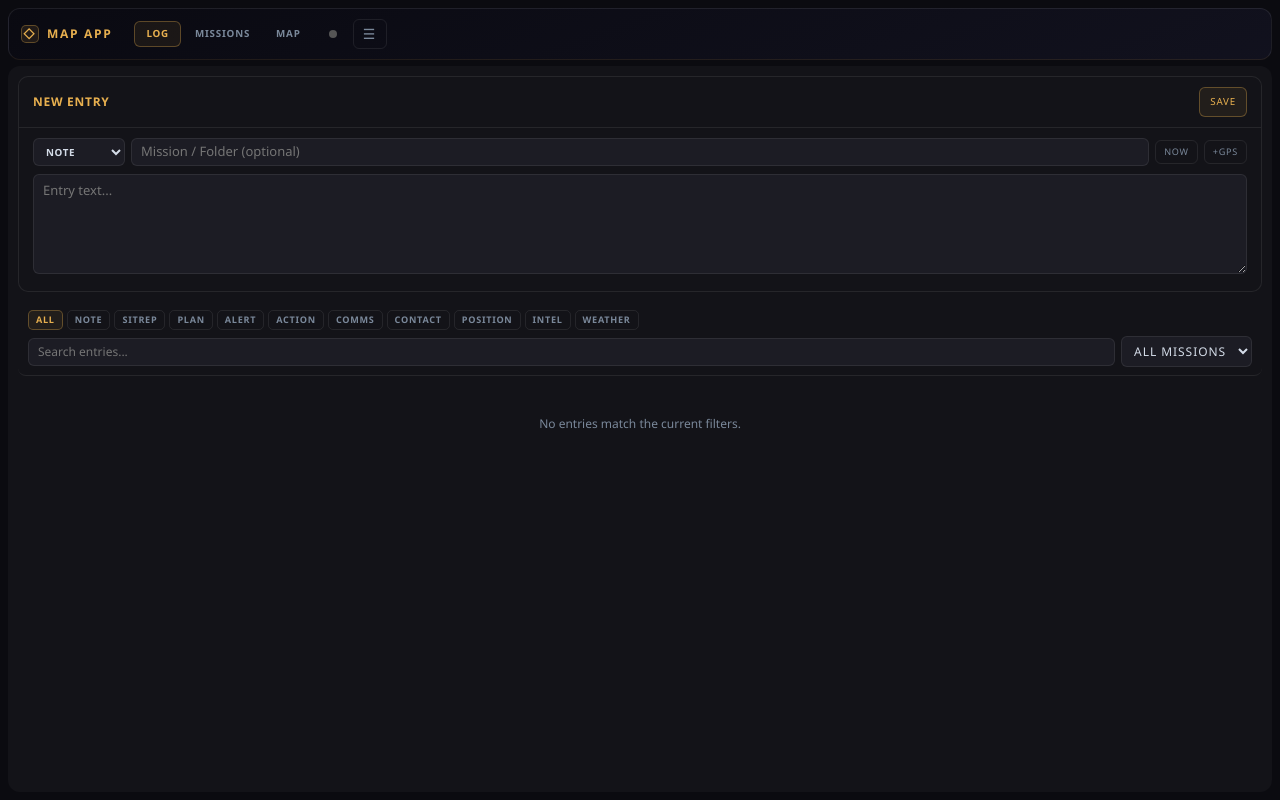
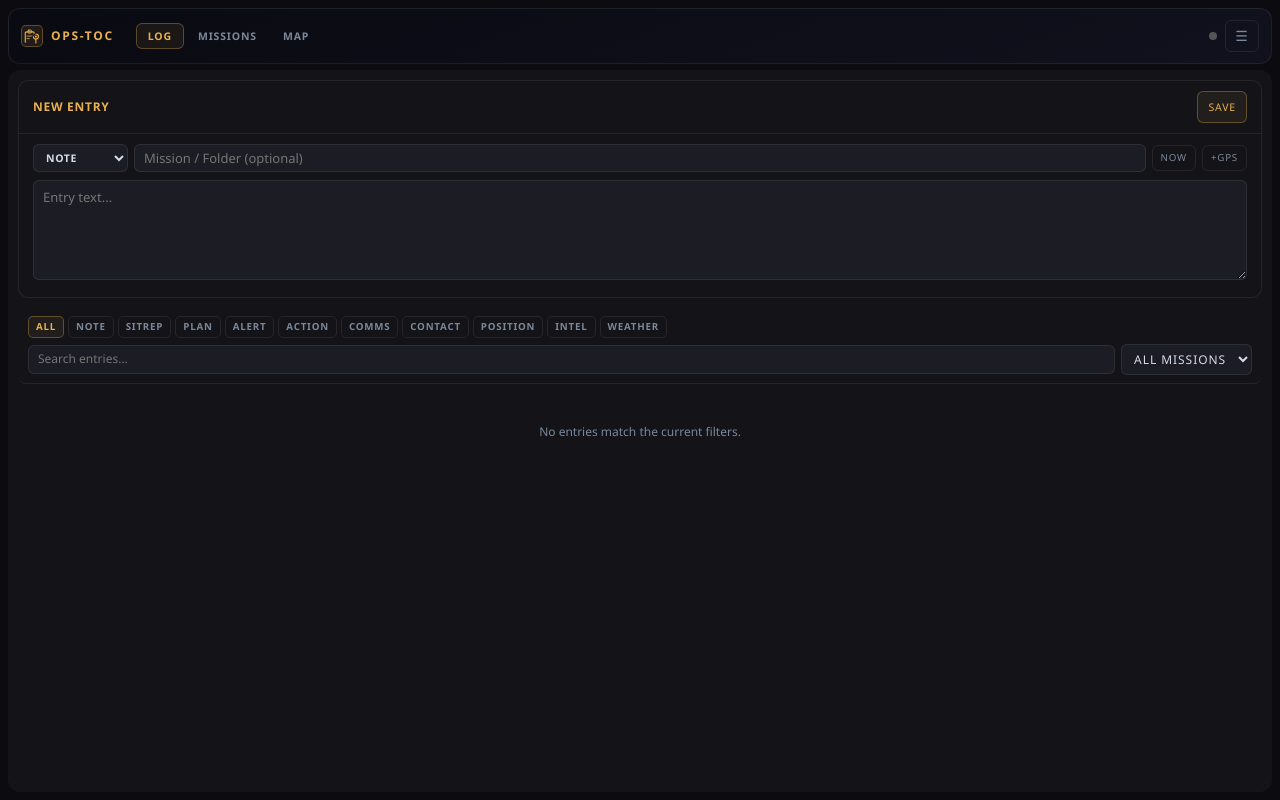
Before and after one commit to Slofi/ops-toc, a Flask app: page / in a window 1280 px wide. Run offline with Flask 3, Linux system fonts and the light colour scheme; data that the repository does not hold is empty; parts of the project's set-up code (start-up, migrations or seed data) failed here and were passed over; some libraries are stand-ins or nearby versions.

Commit message:
UI polish: rename to OPS-TOC, larger font, burger/GPS to right, UI zoom slider, split clipboard+pin brand icon

```diff
--- a/static/css/app.css
+++ b/static/css/app.css
@@ -16,7 +16,7 @@
   --red: #ff5050;
   --green: #4ade80;
   --blue: #58a6ff;
-  --toolbar-h: 52px;
+  --toolbar-h: 56px;
 }
 
 * { box-sizing: border-box; -webkit-tap-highlight-color: transparent; scrollbar-width: thin; scrollbar-color: var(--border) var(--bg); }
@@ -31,7 +31,7 @@ html, body {
   overflow: hidden;
   background: var(--bg);
   color: var(--text);
-  font: 14px/1.35 "Segoe UI", system-ui, -apple-system, BlinkMacSystemFont, sans-serif;
+  font: 15px/1.4 "Segoe UI", system-ui, -apple-system, BlinkMacSystemFont, sans-serif;
 }
 
 body {
@@ -75,7 +75,6 @@ body {
   display: flex;
   align-items: center;
   gap: 5px;
-  margin-left: 8px;
   flex-shrink: 0;
 }
 .gps-header-text {
@@ -128,23 +127,22 @@ body {
   white-space: nowrap;
 }
 .brand-icon {
-  width: 18px;
-  height: 18px;
+  width: 22px;
+  height: 22px;
   display: inline-flex;
   align-items: center;
   justify-content: center;
   border: 1px solid var(--accent-mid);
   border-radius: 5px;
   background: var(--accent-faint);
-  font-size: 12px;
-  line-height: 1;
+  flex-shrink: 0;
 }
 
 .spacer { flex: 1; }
 .sep { width: 1px; height: 22px; background: var(--border); }
 
 .btn, select, #search-input {
-  min-height: 30px;
+  min-height: 32px;
   background: transparent;
   border: 1px solid var(--border);
   border-radius: 6px;
@@ -165,7 +163,7 @@ body {
 .btn.primary { background: var(--accent-bg); border-color: var(--accent-mid); color: var(--accent); }
 .btn.danger { color: var(--red); border-color: rgba(255, 80, 80, 0.30); }
 .btn.danger:hover { border-color: rgba(255, 80, 80, 0.60); color: var(--red); }
-.btn.small { min-height: 24px; padding: 3px 8px; font-size: 0.65rem; }
+.btn.small { min-height: 26px; padding: 3px 8px; font-size: 0.65rem; }
 .icon-btn { min-width: 34px; padding-inline: 8px; font-size: 14px; line-height: 1; }
 #layer-wrap {
   position: relative;
@@ -215,6 +213,7 @@ body {
   position: relative;
   display: flex;
   align-items: center;
+  margin-left: auto;
 }
 #hamburger-menu {
   position: absolute;
--- a/static/js/app.js
+++ b/static/js/app.js
@@ -86,6 +86,23 @@ function applyAccentColor(hex) {
 
 function currentAccentColor() {
   return getComputedStyle(document.documentElement).getPropertyValue("--accent").trim() || DEFAULT_ACCENT;
+}
+
+function applyUIZoom(pct) {
+  const scale = Math.min(130, Math.max(80, Number(pct) || 100));
+  document.documentElement.style.zoom = (scale / 100).toString();
+}
+
+function saveZoom() {
+  const pct = Number(el("ui-zoom-input")?.value || 100);
+  localStorage.setItem("mapAppUIZoom", pct);
+  applyUIZoom(pct);
+}
+
+function resetZoom() {
+  localStorage.removeItem("mapAppUIZoom");
+  if (el("ui-zoom-input")) { el("ui-zoom-input").value = 100; el("ui-zoom-value").textContent = "100%"; }
+  applyUIZoom(100);
 }
 
 function appDialog({ title = "Message", message = "", mode = "alert", value = "", placeholder = "" }) {
@@ -1284,6 +1301,8 @@ function openSettings(targetId = "") {
   el("tf-api-key-input").value = localStorage.getItem("thunderforestApiKey") || "";
   el("mt-api-key-input").value = localStorage.getItem("mapTilerApiKey") || "";
   el("accent-color-input").value = localStorage.getItem("mapAppAccentColor") || currentAccentColor();
+  const savedZoom = Number(localStorage.getItem("mapAppUIZoom") || 100);
+  if (el("ui-zoom-input")) { el("ui-zoom-input").value = savedZoom; el("ui-zoom-value").textContent = savedZoom + "%"; }
   el("layer-key-status").textContent = "";
   el("update-status").textContent = "";
   el("version-summary").textContent = "Checking version...";
@@ -1761,6 +1780,7 @@ function initMap() {
 
 function bindUi() {
   applyAccentColor(localStorage.getItem("mapAppAccentColor") || DEFAULT_ACCENT);
+  applyUIZoom(localStorage.getItem("mapAppUIZoom") || 100);
   bindClick("markers-btn", () => setSidePanelClosed(!el("side-panel").classList.contains("closed")));
   bindClick("close-panel-btn", () => setSidePanelClosed(true));
   bindClick("add-marker-btn", () => startTool("marker"));
@@ -1790,6 +1810,13 @@ function bindUi() {
   bindClick("layer-key-save-btn", saveLayerKeys);
   bindClick("accent-save-btn", saveAccent);
   bindClick("accent-reset-btn", resetAccent);
+  bindClick("zoom-save-btn", saveZoom);
+  bindClick("zoom-reset-btn", resetZoom);
+  bindEvent("ui-zoom-input", "input", () => {
+    const pct = el("ui-zoom-input").value;
+    el("ui-zoom-value").textContent = pct + "%";
+    applyUIZoom(pct);
+  });
   el("offline-min-zoom").onchange = updateOfflineEstimate;
   el("offline-max-zoom").onchange = updateOfflineEstimate;
   el("offline-min-zoom").oninput = updateOfflineEstimate;
--- a/templates/index.html
+++ b/templates/index.html
@@ -3,13 +3,13 @@
 <head>
   <meta charset="utf-8">
   <meta name="viewport" content="width=device-width, initial-scale=1.0, user-scalable=no">
-  <title>Map App</title>
+  <title>OPS-TOC</title>
   <link rel="stylesheet" href="/static/leaflet/leaflet.css">
   <link rel="stylesheet" href="/static/css/app.css">
 </head>
 <body>
   <header id="toolbar">
-    <div class="brand"><span class="brand-icon">◇</span><span>Map App</span></div>
+    <div class="brand"><span class="brand-icon"><svg xmlns="http://www.w3.org/2000/svg" viewBox="0 0 20 20" width="17" height="17" fill="none" stroke="currentColor" stroke-linecap="round" stroke-linejoin="round"><defs><clipPath id="bci-cb"><polygon points="0,0 19,0 0,19"/></clipPath><clipPath id="bci-mp"><polygon points="20,1 20,20 1,20"/></clipPath></defs><g clip-path="url(#bci-cb)"><rect x="1.5" y="4.5" width="10.5" height="13" rx="1.5" stroke-width="1.3"/><rect x="4.5" y="2.5" width="4.5" height="3.5" rx="1.2" stroke-width="1.1"/><line x1="3.5" y1="9.5" x2="10.5" y2="9.5" stroke-width="1"/><line x1="3.5" y1="12.5" x2="10.5" y2="12.5" stroke-width="1"/></g><g clip-path="url(#bci-mp)"><circle cx="14" cy="10" r="3" stroke-width="1.3"/><circle cx="14" cy="10" r="1.2" fill="currentColor" stroke="none"/><line x1="14" y1="13" x2="14" y2="17.5" stroke-width="1.3"/></g></svg></span><span>OPS-TOC</span></div>
 
     <!-- Main tabs — always visible -->
     <div class="main-tabs">
@@ -17,12 +17,6 @@
       <button class="main-tab" id="tab-btn-missions"  onclick="showTab('missions')">Missions</button>
       <button class="main-tab" id="tab-btn-map"       onclick="showTab('map')">Map</button>
     </div>
-
-    <!-- GPS status — always visible, updated by toc.js -->
-    <span class="gps-header-badge">
-      <span id="gps-dot" class="gps-dot off"></span>
-      <span id="gps-header-text" class="gps-header-text"></span>
-    </span>
 
     <!-- Map-only tools — hidden on LOG / MISSIONS tabs -->
     <div id="map-tools">
@@ -54,8 +48,12 @@
       <button class="btn" id="track-record-btn" title="Record a GPS track">Track</button>
     </div>
 
-    <!-- Hamburger — always visible -->
+    <!-- Hamburger + GPS badge — always visible, pinned to right -->
     <div id="menu-wrap">
+      <span class="gps-header-badge">
+        <span id="gps-dot" class="gps-dot off"></span>
+        <span id="gps-header-text" class="gps-header-text"></span>
+      </span>
       <button class="btn icon-btn" id="settings-btn" title="Menu" aria-haspopup="true" aria-expanded="false">☰</button>
       <div id="hamburger-menu" hidden>
         <button class="menu-item" type="button" data-settings-target="data-section">Map Import / Export</button>
@@ -69,8 +67,8 @@
         <button class="menu-item" type="button" data-settings-target="app-control-section">App Control</button>
         <button class="menu-item" type="button" id="menu-manual-btn">Manual</button>
         <div class="menu-sep"></div>
-        <button class="menu-item" type="button" id="menu-restart-btn">Restart Map App</button>
-        <button class="menu-item danger" type="button" id="menu-shutdown-btn">Shutdown Map App</button>
+        <button class="menu-item" type="button" id="menu-restart-btn">Restart OPS-TOC</button>
+        <button class="menu-item danger" type="button" id="menu-shutdown-btn">Shutdown OPS-TOC</button>
       </div>
     </div>
   </header>
@@ -242,7 +240,7 @@
   <dialog id="manual-dialog">
     <form method="dialog" id="manual-form">
       <div class="settings-head">
-        <h2>Map App Manual</h2>
+        <h2>OPS-TOC Manual</h2>
         <button class="btn small" value="cancel">Close</button>
       </div>
       <div class="manual-search-row">
@@ -424,6 +422,17 @@
           <button class="btn" id="accent-reset-btn" type="button">Reset</button>
           <button class="btn primary" id="accent-save-btn" type="button">Save Colour</button>
         </div>
+        <label style="margin-top:14px">UI Zoom
+          <div style="display:flex;align-items:center;gap:10px;margin-top:6px">
+            <input type="range" id="ui-zoom-input" min="80" max="130" step="5" value="100" style="flex:1;accent-color:var(--accent)">
+            <span id="ui-zoom-value" style="min-width:38px;text-align:right;color:var(--text);font-size:13px;font-variant-numeric:tabular-nums">100%</span>
+          </div>
+        </label>
+        <p class="field-help">Scales the entire interface. Useful on high-DPI or small screens. Takes effect immediately.</p>
+        <div class="section-actions">
+          <button class="btn" id="zoom-reset-btn" type="button">Reset Zoom</button>
+          <button class="btn primary" id="zoom-save-btn" type="button">Save Zoom</button>
+        </div>
       </section>
 
       <section class="settings-section" id="app-control-section">
```
